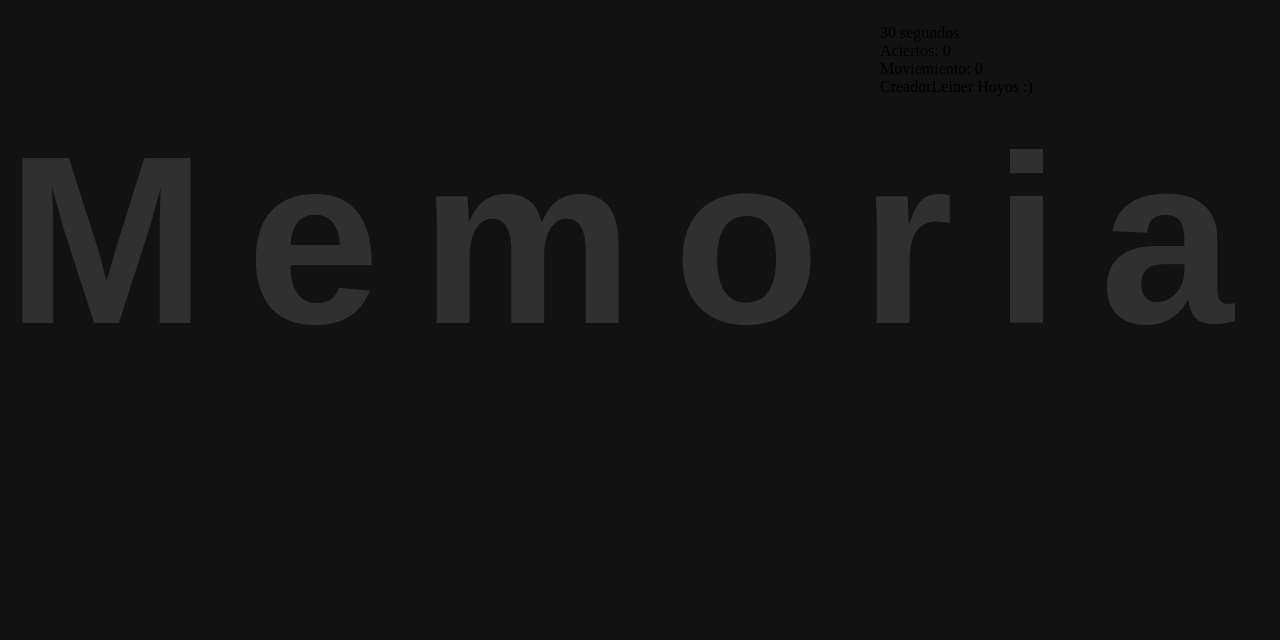
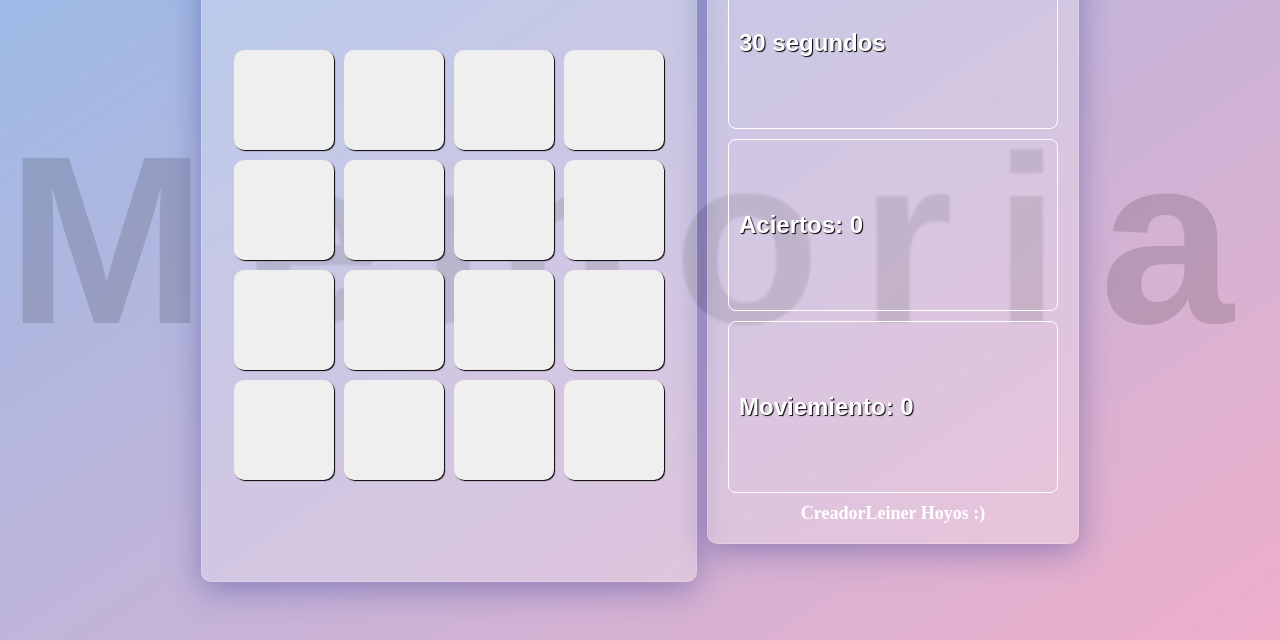
Before and after one commit to leinerdavidhc/Memoria, a plain HTML site: page Memoria/index.html in a window 1280 px wide. Shown: the part 160-800 px from the top of the page. Drawn offline with Linux system fonts and the light colour scheme.

Commit message:
Update style.css

```diff
--- a/Memoria/style/style.css
+++ b/Memoria/style/style.css
@@ -1,45 +1,141 @@
-*{
+* {
   box-sizing: border-box;
   padding: 0;
   margin: 0;
 }
-body{
-    width: 100%;
-    height: 100vh;
-}
 
-.contenedor{
+.contenedor {
   height: 100vh;
   width: 100%;
-    background-color: #121212;
+  background: rgb(238, 174, 202);
+  background: linear-gradient(
+    326deg,
+    rgba(238, 174, 202, 1) 0%,
+    rgba(148, 187, 233, 1) 100%
+  );
   position: relative;
   display: flex;
   justify-content: center;
   align-items: center;
-    padding: 40px;
+  padding: 20px;
+  gap: 10px;
 }
 
-.contenedor::before{
+.contenedor::before {
   height: 50%;
-    content: 'Memoria';
+  content: "Memoria";
   position: absolute;
   text-align: center;
-    display:flex;
+  display: flex;
   justify-content: center;
   align-items: center;
-    color: rgba(238, 238, 238, 0.278);
-    opacity: .5;
+  color: rgba(0, 0, 0, 0.278);
+  opacity: 0.5;
   font-weight: bold;
   font-size: 240px;
   letter-spacing: 40px;
   font-family: Arial, Helvetica, sans-serif;
 }
-.tabla{
-    height: 80%;
-    width: 70%;
+.tabla {
+  height: 90%;
+  width: 40%;
+  background: rgba(255, 255, 255, 0.25);
+  box-shadow: 0 8px 32px 0 rgba(31, 38, 135, 0.37);
+  backdrop-filter: blur(1px);
+  -webkit-backdrop-filter: blur(1px);
+  border-radius: 10px;
+  border: 1px solid rgba(255, 255, 255, 0.18);
+  display: flex;
+  justify-content: center;
+  align-items: center;
+  flex-direction: column;
+  gap: 10px;
+  padding: 20px 0;
 }
 
+.tabla h2{
+    font-size:34px;
+    color: #fff;
+    text-shadow: 1px 1px 1px #000;
+    font-family: Arial, Helvetica, sans-serif;
+}
+.grid{
+    height: 100%;
+    width: 100%;
+    display: grid;
+    grid-template-columns: repeat(4,100px);
+    grid-template-rows: repeat(4,100px);
+    place-content: center;
+    gap: 10px;
+}
+.grid button{
+    border: none;
+    border-radius: 10px;
+    box-shadow: 1px 1px 1px #000;
+}
+
+.detalles {
+  width: 30%;
+  height: 80%;
+  background: rgba(255, 255, 255, 0.25);
+  box-shadow: 0 8px 32px 0 rgba(31, 38, 135, 0.37);
+  backdrop-filter: blur(1px);
+  -webkit-backdrop-filter: blur(1px);
+  border-radius: 10px;
+  border: 1px solid rgba(255, 255, 255, 0.18);
+  display: flex;
+  flex-direction: column;
+  justify-content: space-between;
+  gap: 10px;
+  padding: 20px;
+}
+
+.tiempo,.aciertos,.movimientos{
+    border: 1px solid #fff;
+    border-radius: 8px;
+    height: 100%;
+    display: flex;
+    align-items: center;
+    color: #fff;
+    font-weight: bold;
+    font-family: Arial, Helvetica, sans-serif;
+    font-size:24px;
+    padding: 10px;
+    text-shadow: 1px 1px 1px #000;
+}
+.creador{
+    height: 20px;
+    font-size:18px;
+    color: #fff;
+    font-weight: bold;
+    align-self: center;
+}
+
+img{
+    width: 80%;
+}
+@media screen and (max-width: 600px) {
+    .contenedor{
+        flex-direction: column;
+    }
+
+    .contenedor::before{
+        font-size: 30px;
+    }
+    .tabla{
+        width: 100%;
+        height: 100%;
+        padding: 20px;
+    }
     .detalles{
-    width: 30%;
-    height: 60%;
+        flex-direction: column;
+        width: 100%;
+        height: 100%;
     }
+
+
+    .grid{
+        grid-template-columns: repeat(4,auto);
+        grid-template-rows: repeat(4,auto);
+    }
+}
```
Lines whose indentation alone changed are shown as unchanged.
